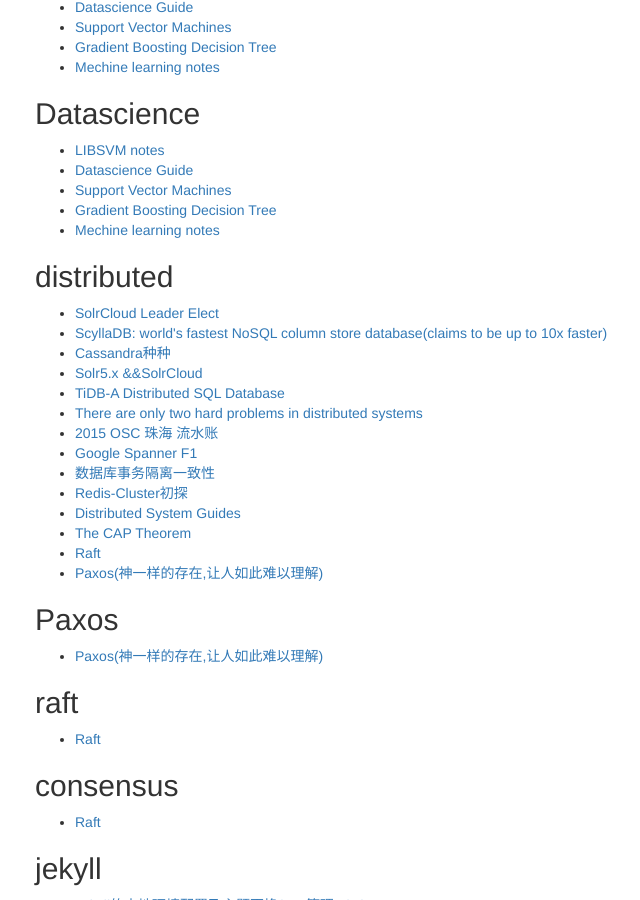
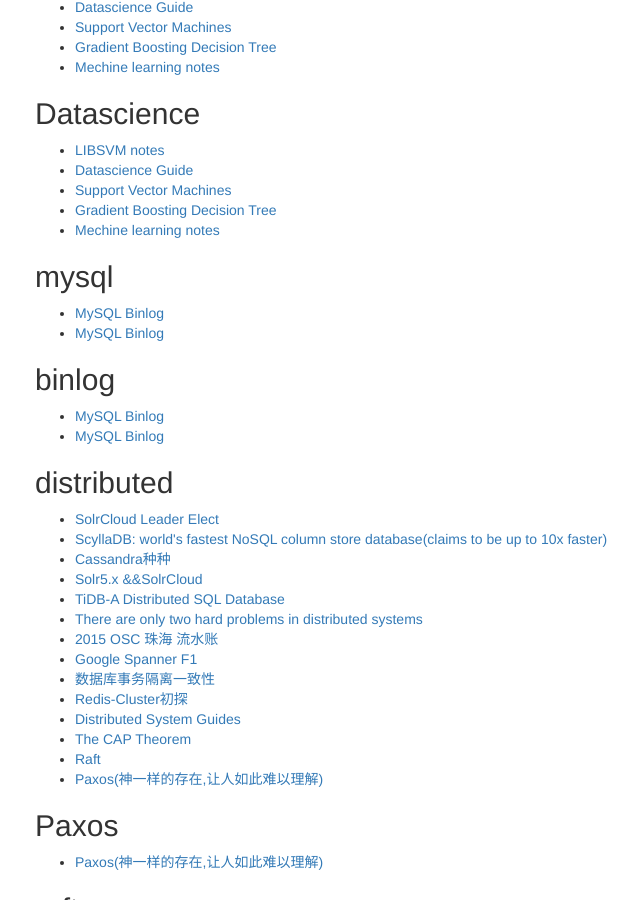
Before and after one commit to luyee/2pc.github.io, a Jekyll site: the page built from tags.html, in a window 1280 px wide and 900 px high, scrolled down 1842 px. Shown: the whole window, without its empty margins (35-675 px from the left). Built offline with Jekyll 4.4.1, drawn with Linux system fonts in a browser that asks for light colours; nearby versions of some CDN libraries; library files that are not in the unit come from our copies; some of the changed text lies outside the part shown.

Commit message:
Update 2015-06-13-Mongodb3.md

```diff
--- a/_posts/db/2015-06-13-Mongodb3.md
+++ b/_posts/db/2015-06-13-Mongodb3.md
@@ -1,3 +1,11 @@
+---
+layout: post
+title: "MySQL Binlog"
+keywords: ["binlog"]
+description: "MySQL Binlog"
+category: "MySQL"
+tags: ["mysql","binlog"]
+---
 
 
 很久没用mongo了，上次用还是两年前用的，发现连上去废了，报了个这玩意。什么鬼！
```
